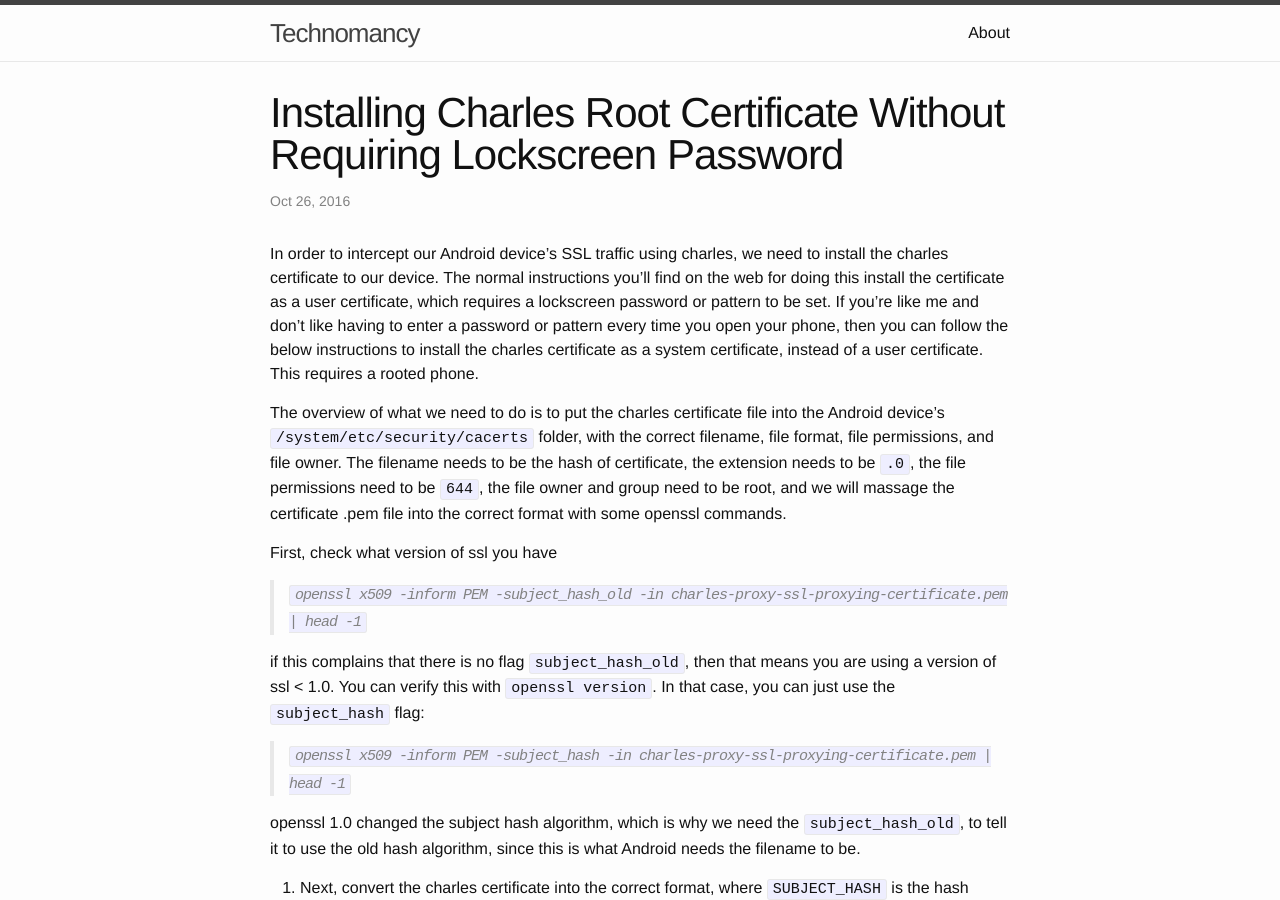
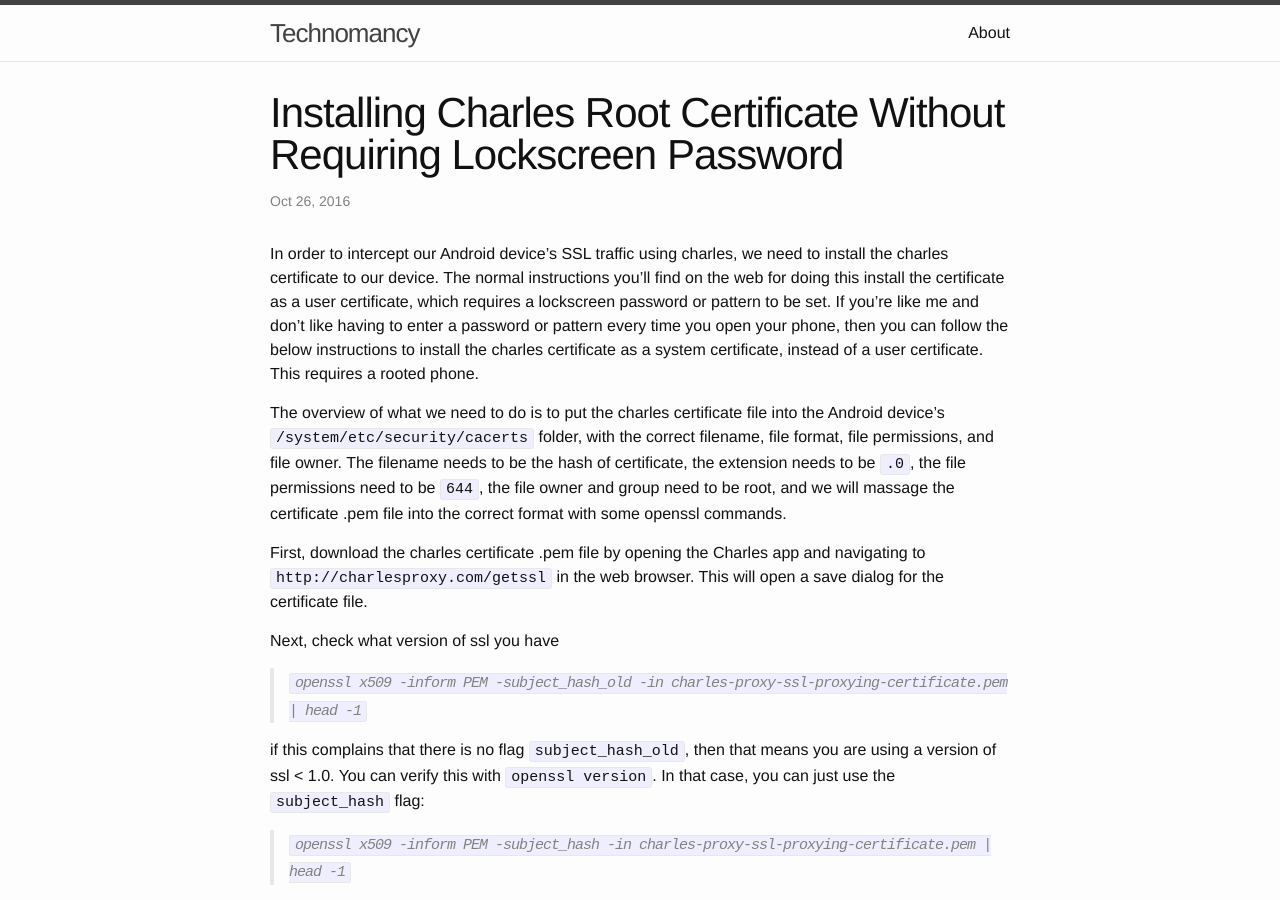
Before and after one commit to eliasbagley/eliasbagley.github.io, a Jekyll site: the page built from _posts/2016-10-24-charles-cert-without-lockscreen.markdown, in a window 1280 px wide and 900 px high. Built offline with Jekyll 4.4.1, drawn with Linux system fonts in a browser that asks for light colours; Markdown is read by kramdown in place of the engine named in the settings; comment, search, counter and statistics services are not loaded.

Commit message:
Update charles lockscreen post

```diff
--- a/_posts/2016-10-24-charles-cert-without-lockscreen.markdown
+++ b/_posts/2016-10-24-charles-cert-without-lockscreen.markdown
@@ -10,7 +10,9 @@ In order to intercept our Android device's SSL traffic using charles, we need to
 
 The overview of what we need to do is to put the charles certificate file into the Android device's `/system/etc/security/cacerts` folder, with the correct filename, file format, file permissions, and file owner. The filename needs to be the hash of certificate, the extension needs to be `.0`, the file permissions need to be `644`, the file owner and group need to be root, and we will massage the certificate .pem file into the correct format with some openssl commands.
 
-First, check what version of ssl you have
+First, download the charles certificate .pem file by opening the Charles app and navigating to `http://charlesproxy.com/getssl` in the web browser. This will open a save dialog for the certificate file.
+
+Next, check what version of ssl you have
 
 > `openssl x509 -inform PEM -subject_hash_old -in charles-proxy-ssl-proxying-certificate.pem  | head -1`
 
```
Also changed, not shown: other parts of _posts/2016-10-24-charles-cert-without-lockscreen.markdown (+1 -1 lines).
